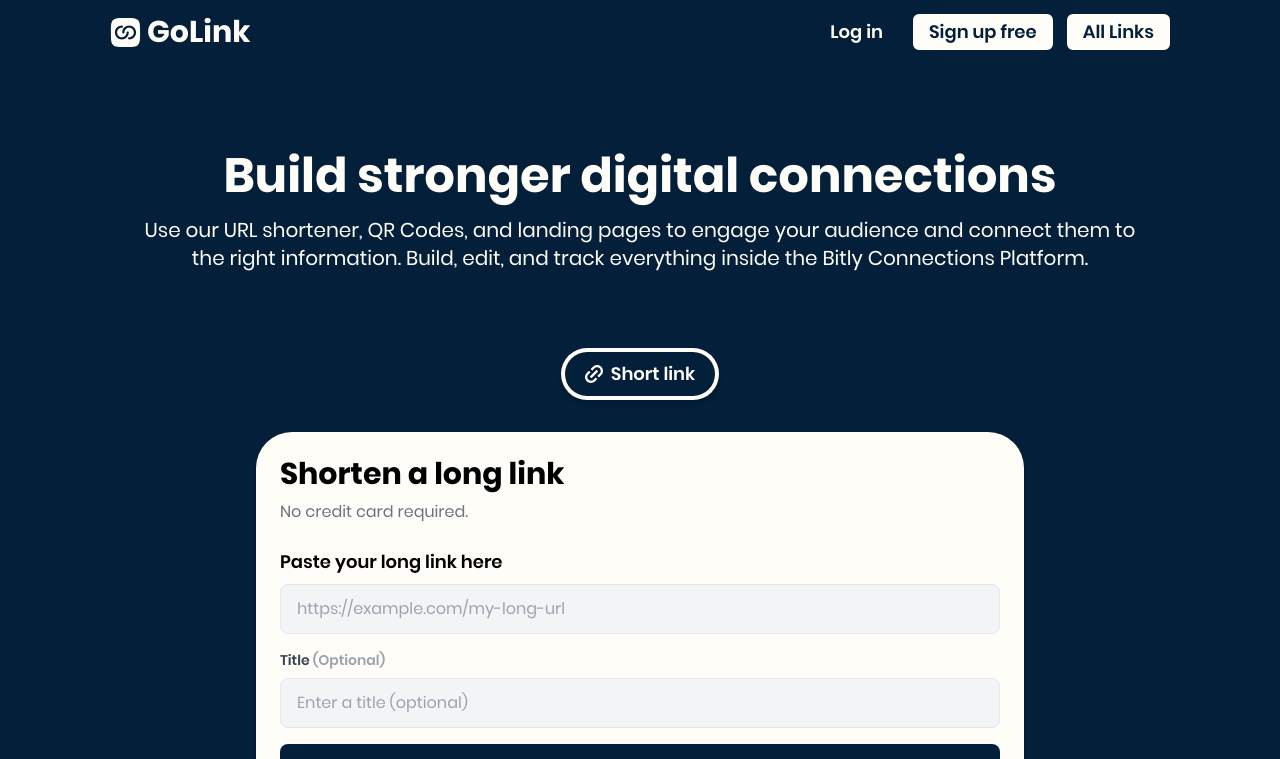
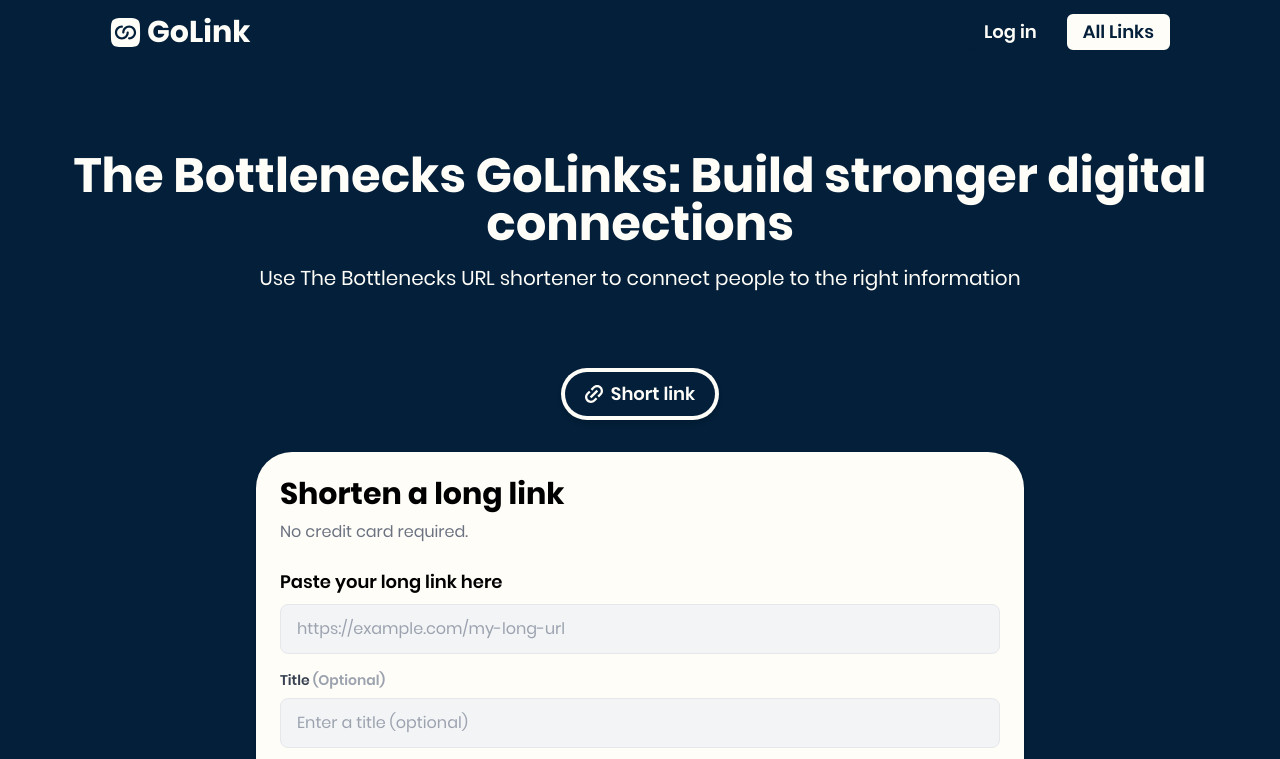
Before and after one commit to shakerscode/urlShortner, a Next.js app: page / in a window 1280 px wide. Shown: the top 759 px of the page. Built offline with nearby package versions, Linux system fonts and the light colour scheme.

Commit message:
fix: removed some title and btn as per client feedback

```diff
--- a/components/ShortBox.tsx
+++ b/components/ShortBox.tsx
@@ -129,7 +129,7 @@
             onClick={handleSubmit}
             className="w-full mt-4 bg-blue text-white py-3 rounded-lg text-lg font-semibold hover:bg-opacity-90 transition"
           >
-            {loading ? "Generating..." : "Get your link for free →"}
+            {loading ? "Generating..." : "Generate Url →"}
           </button>
         </div>
       </div>
--- a/components/header.tsx
+++ b/components/header.tsx
@@ -55,13 +55,9 @@
             >
               Log in
             </button>
+
             <button
-              className={`text-md md:text-lg font-semibold text-colorDark bg-white px-4 py-1 rounded-lg hover:bg-sky transition-all ease-in-out duration-300 border-[2px] border-blue`}
-            >
-              Sign up free
-            </button>
-            <button
-            onClick={()=>router.push("/dashboard/links")}
+              onClick={() => router.push("/dashboard/links")}
               className={`text-md md:text-lg font-semibold text-colorDark bg-white px-4 py-1 rounded-lg hover:bg-sky transition-all ease-in-out duration-300 border-[2px] border-blue`}
             >
               All Links
@@ -71,12 +67,11 @@
       </div>
       <div className="bg-blue h-[1150px] md:h-[850px] shadow-xl mt-10">
         <h2 className="pt-28 text-center text-5xl font-bold text-white">
-          Build stronger digital connections{" "}
+          The Bottlenecks GoLinks: Build stronger digital connections
         </h2>
         <p className="mt-4 text-center w-[80%] mb-9 mx-auto text-xl text-white">
-          Use our URL shortener, QR Codes, and landing pages to engage your
-          audience and connect them to the right information. Build, edit, and
-          track everything inside the Bitly Connections Platform.
+          Use The Bottlenecks URL shortener to connect people to the right
+          information
         </p>
 
         <LinkShortener />
```
